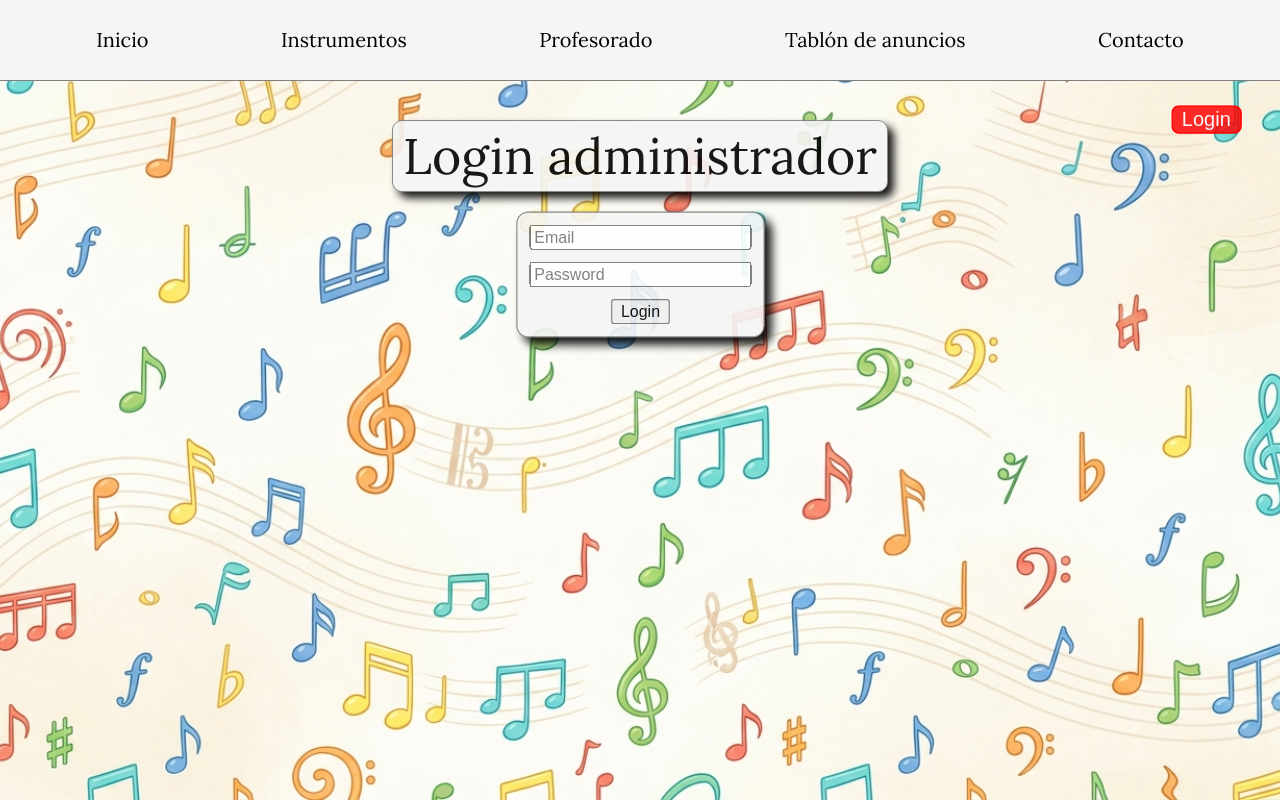
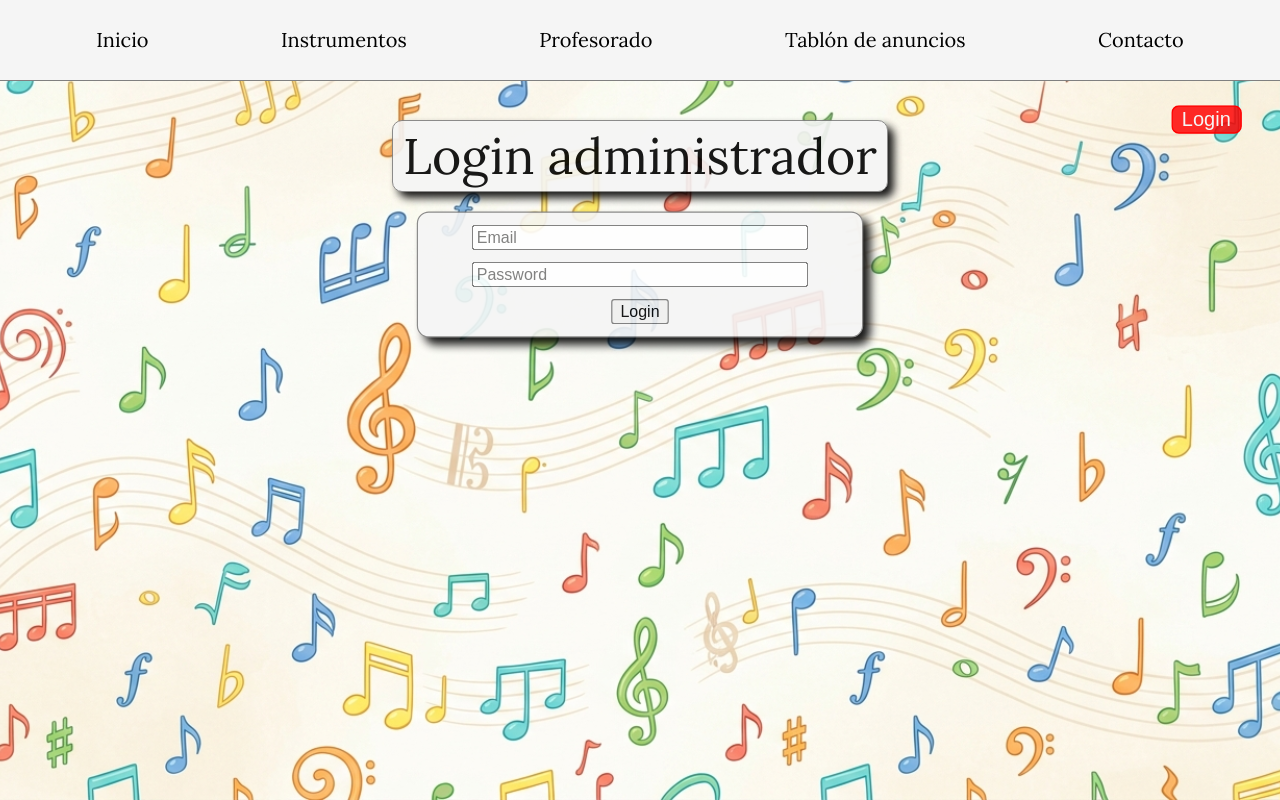
Before and after one commit to tmiguel78/escuela-musica-front, a React (Vite) app: page /login in a window 1280 px wide. Shown: the top 800 px of the page. Built offline with nearby package versions, Linux system fonts and the light colour scheme; no server answers; a web font is replaced by a local one.

Commit message:
mejorado estilos Login form

```diff
--- a/src/App.css
+++ b/src/App.css
@@ -143,7 +143,7 @@ p {
     flex-wrap: wrap;
     align-items: center;
     gap: 10px;
-    width: fit-content;
+    width: clamp(100px, 70%, 350px);
     padding: 10px;
     margin: 0 auto;
     border: 1px solid grey;
@@ -153,6 +153,10 @@ p {
     opacity: 0.9;
     transform: scale(1.2);
 }
+.login-container input {
+        width: 80%;
+        box-sizing: border-box;
+    }
 .login-container img {
     width: 80%;
     height: auto;
```
